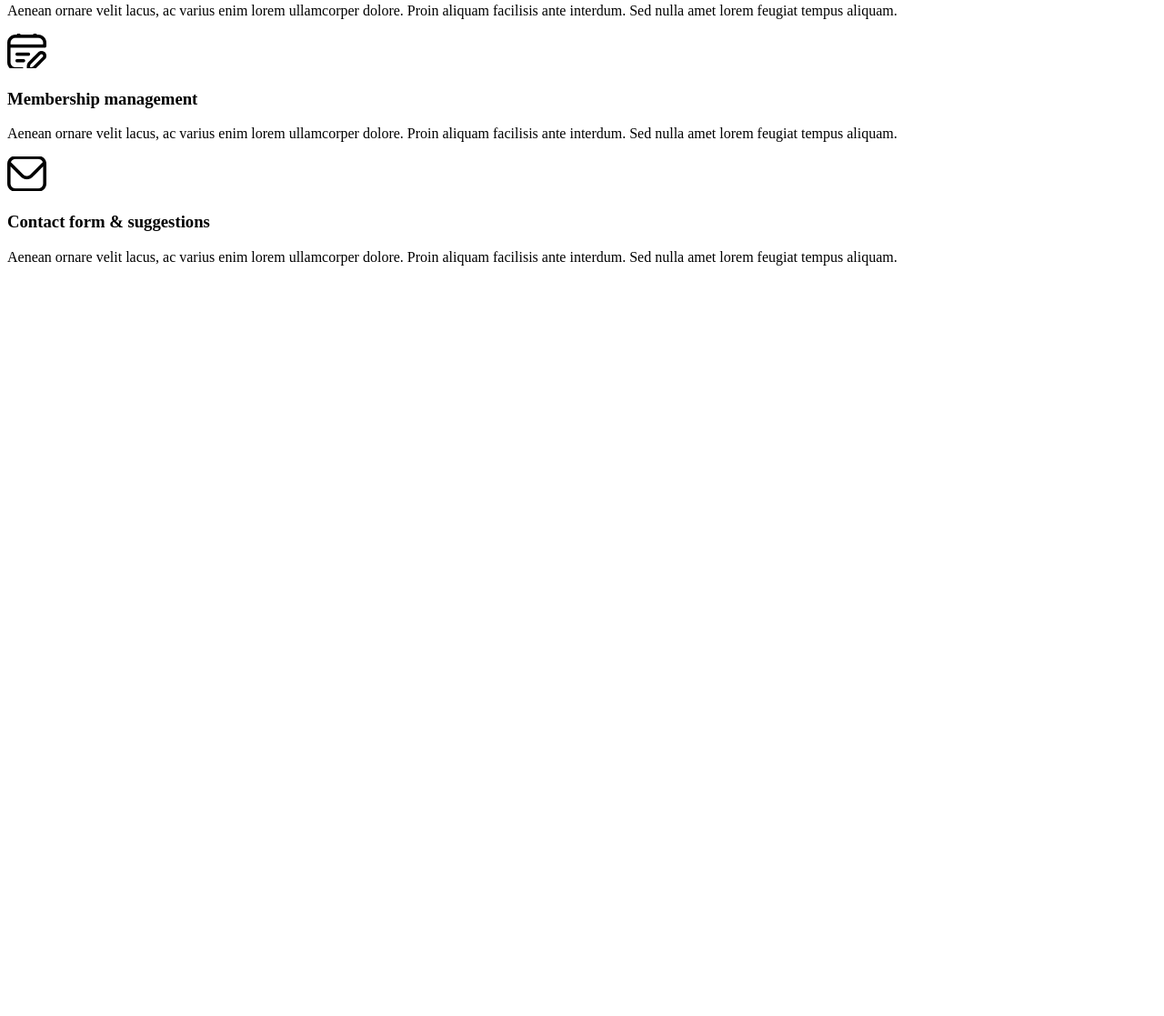
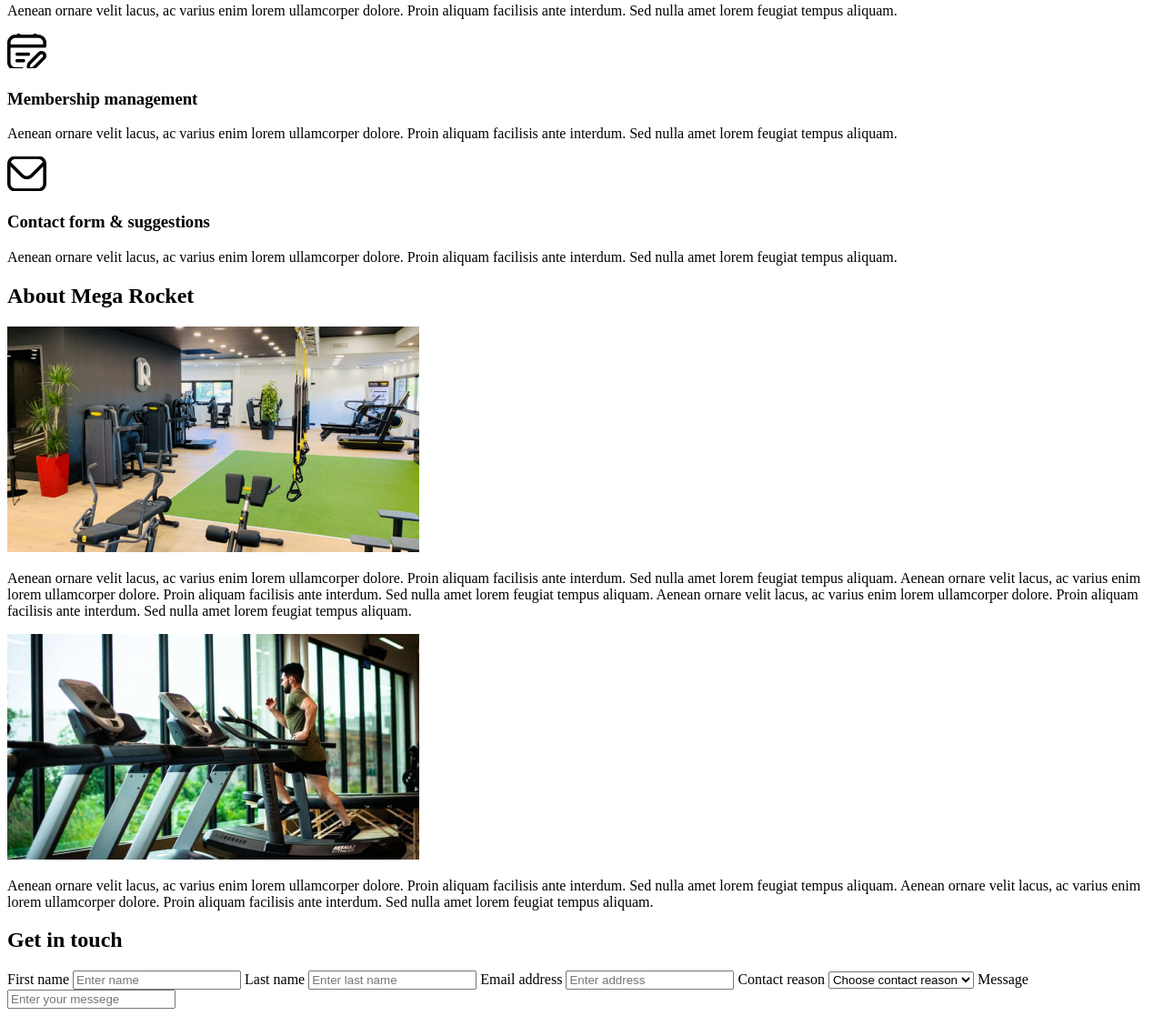
Before and after one commit to TomasRomanoo/BaSP-M2023, a plain HTML site: page Week-02/index.html in a window 1280 px wide. Shown: the part 807-1924 px from the top of the page at 91% size. Before the commit the page ends 1115 px from the top, so only its background shows below. Drawn offline with Linux system fonts and the light colour scheme.

Commit message:
Form done

```diff
--- a/Week-02/index.html
+++ b/Week-02/index.html
@@ -93,7 +93,81 @@
             </div>
 
         </article>
-        <article></article>
+
+
+        <article>
+
+            <h2>
+                About Mega Rocket
+            </h2>
+
+            <div>
+
+                <img src="/Week-02/assets/imgs/section/image-about-first.png" alt="">
+
+                <p>
+                    Aenean ornare velit lacus, ac varius enim lorem ullamcorper dolore. Proin aliquam facilisis ante interdum. Sed nulla amet lorem feugiat tempus aliquam. Aenean ornare velit lacus, ac varius enim lorem ullamcorper dolore. Proin aliquam facilisis ante interdum. Sed nulla amet lorem feugiat tempus aliquam. Aenean ornare velit lacus, ac varius enim lorem ullamcorper dolore. Proin aliquam facilisis ante interdum. Sed nulla amet lorem feugiat tempus aliquam.
+                </p>
+
+            </div>
+
+            <div>
+
+                <img src="/Week-02/assets/imgs/section/image-about-second.png" alt="">
+
+                <p>
+                    Aenean ornare velit lacus, ac varius enim lorem ullamcorper dolore. Proin aliquam facilisis ante interdum. Sed nulla amet lorem feugiat tempus aliquam. Aenean ornare velit lacus, ac varius enim lorem ullamcorper dolore. Proin aliquam facilisis ante interdum. Sed nulla amet lorem feugiat tempus aliquam.
+                </p>
+
+            </div>
+
+        </article>
+
+
+        <article>
+
+            <h2>
+                Get in touch
+            </h2>
+
+            <form action="">
+
+                <label for="">First name</label>
+
+                <input type="text" placeholder="Enter name">
+
+
+                <label for="">Last name</label>
+
+                <input type="text" placeholder="Enter last name">
+
+
+                <label for="">Email address</label>
+
+                <input type="text" placeholder="Enter address">
+
+
+                <label for="">Contact reason</label>
+
+                <select name="" id="" >
+
+                    <option value="" disabled selected>Choose contact reason</option>
+
+                    <option value="">option 1</option>
+
+                    <option value="">option 2</option>
+
+                </select>
+
+
+                <label for="">Message</label>
+
+                <input type="text" placeholder="Enter your messege">
+
+            </form>
+
+        </article>
+
     </section>
 
     <aside></aside>
```
